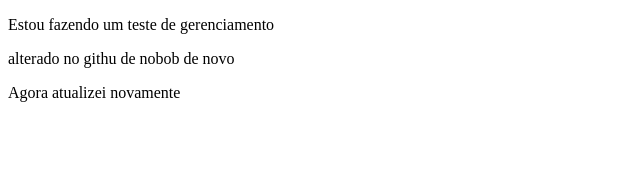
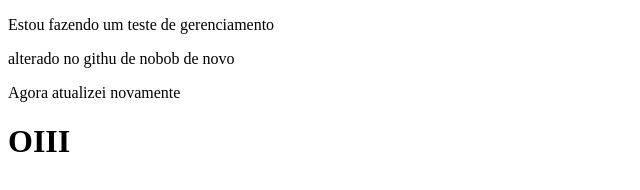
Before and after one commit to leticia-lourinho/projetoteste, a plain HTML site: page index.html in a window 1280 px wide. Shown: the whole page, without its empty margins (0-640 px from the left). Drawn offline with Linux system fonts and the light colour scheme.

Commit message:
Update index.html

```diff
--- a/index.html
+++ b/index.html
@@ -9,5 +9,6 @@
     <p> Estou fazendo um teste de gerenciamento</p>
     <p> alterado no githu de nobob de novo</p>
     <p>Agora atualizei novamente</p>
+    <h1>OIII</h1>
 </body>
 </html>
```
